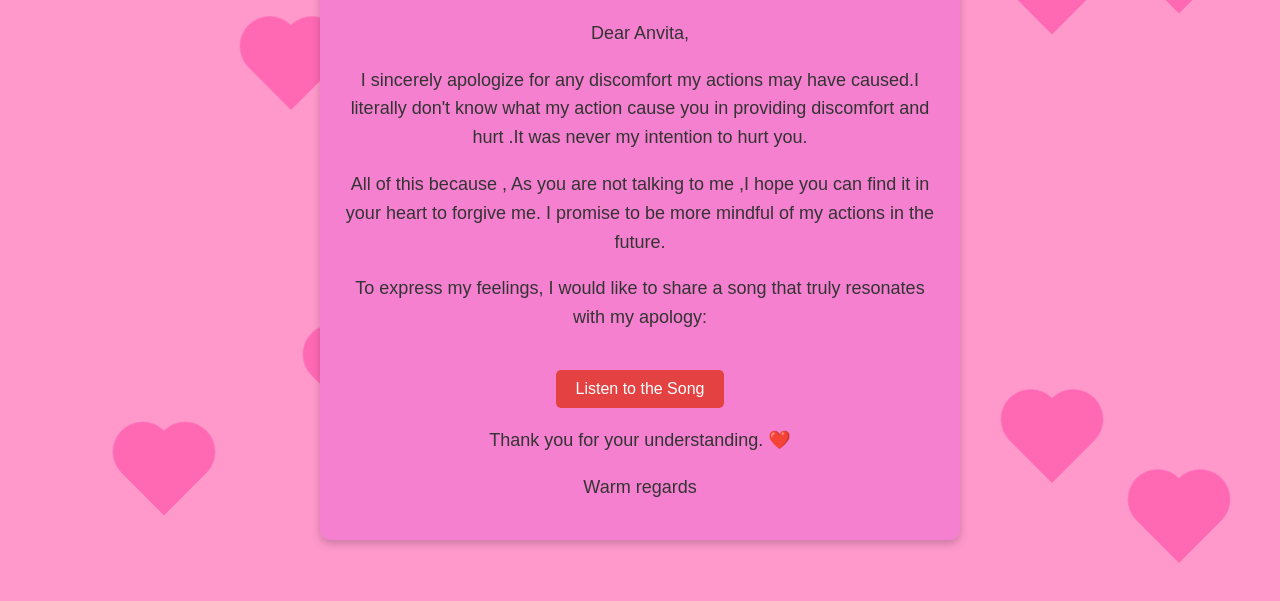
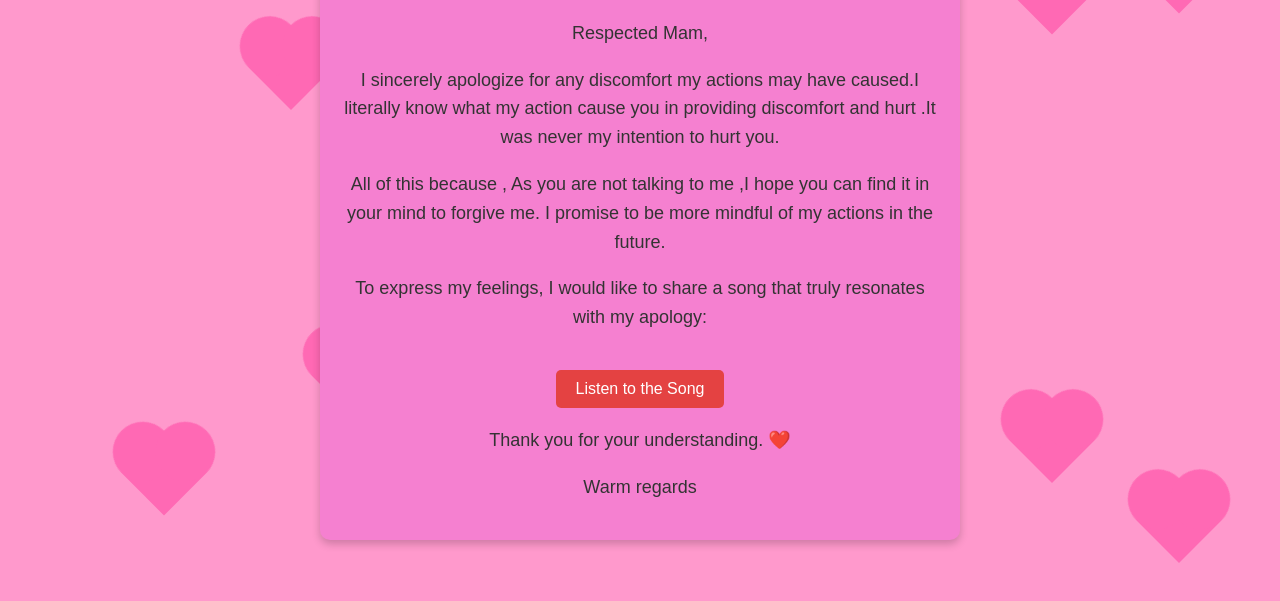
Before and after one commit to Anuj1165/sorry, a plain HTML site: page index.html in a window 1280 px wide. Shown: the part 139-740 px from the top of the page. Drawn offline with Linux system fonts and the light colour scheme.

Commit message:
Update index.html

```diff
--- a/index.html
+++ b/index.html
@@ -3,7 +3,7 @@
 <head>
     <meta charset="UTF-8">
     <meta name="viewport" content="width=device-width, initial-scale=1.0">
-    <title>Madam Ji !! Abhi bhi Ruthey Ho kya Aap !!</title>
+    <title>Mam!! Abhi bhi Ruthey Ho kya Aap!!</title>
     <style>
         body {
             font-family: Arial, sans-serif;
@@ -100,9 +100,9 @@
 <div class="heart"></div>
 <div class="container">
     <h1>I'm Sorry Ji</h1>
-    <p>Dear Anvita,</p>
-    <p>I sincerely apologize for any discomfort my actions may have caused.I literally don't know what my action cause you in providing discomfort and hurt .It was never my intention to hurt you.</p>
-    <p>All of this because , As you are not talking to me ,I hope you can find it in your heart to forgive me. I promise to be more mindful of my actions in the future.</p>
+    <p>Respected Mam,</p>
+    <p>I sincerely apologize for any discomfort my actions may have caused.I literally know what my action cause you in providing discomfort and hurt .It was never my intention to hurt you.</p>
+    <p>All of this because , As you are not talking to me ,I hope you can find it in your mind to forgive me. I promise to be more mindful of my actions in the future.</p>
     <p>To express my feelings, I would like to share a song that truly resonates with my apology:</p>
     <a href="https://www.youtube.com/watch?v=UyjL052eFAA" target="_blank">Listen to the Song</a>
     <p>Thank you for your understanding. ❤️</p>
```
